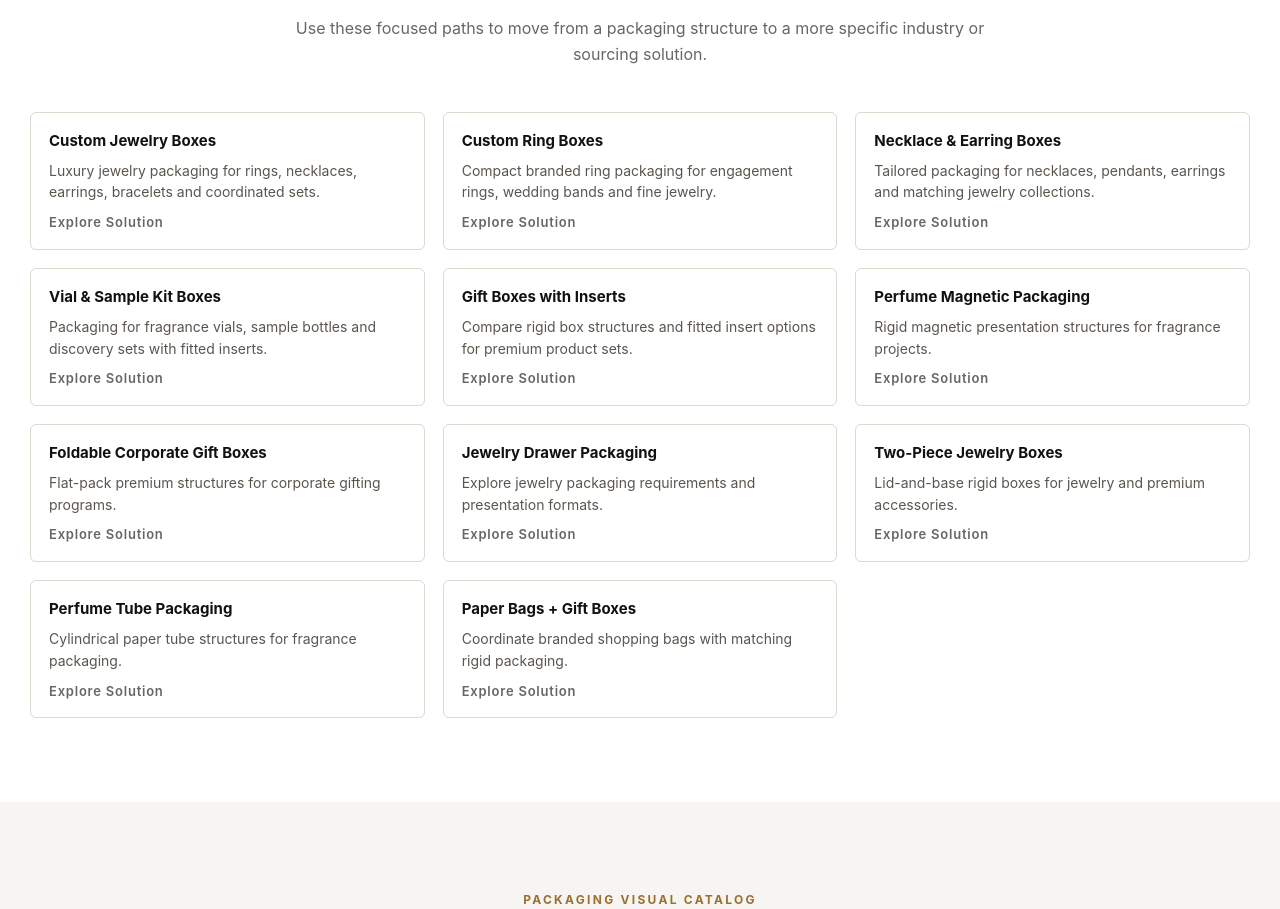
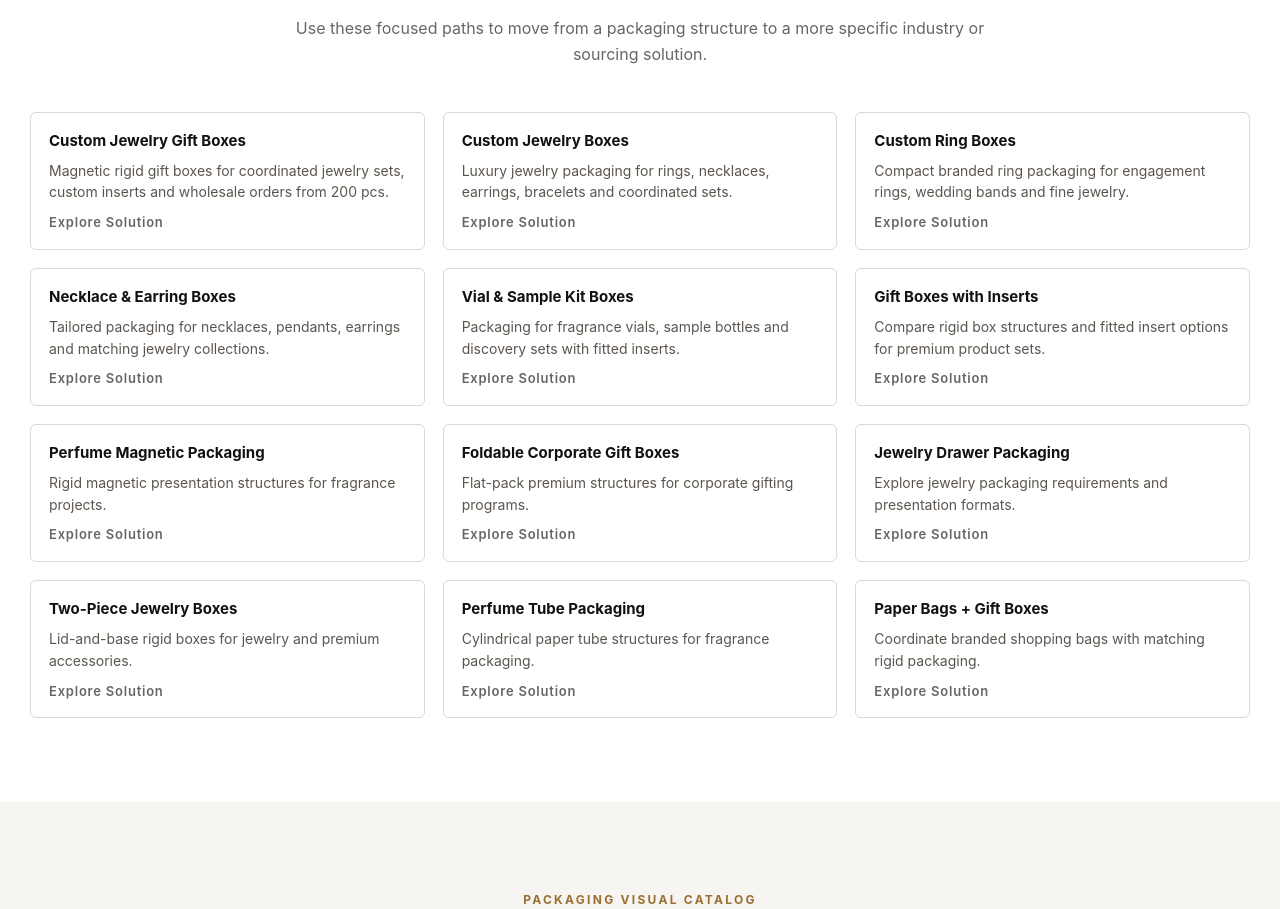
Before and after one commit to zikaiou/soriva-packaging, a Next.js app: page /products in a window 1280 px wide. Shown: the part 2666-3575 px from the top of the page. Built offline with nearby package versions, Linux system fonts and the light colour scheme.

Commit message:
Add product 17 directory link

```diff
--- a/src/app/products/page.tsx
+++ b/src/app/products/page.tsx
@@ -102,6 +102,7 @@ const featuredStyles = [
 ];
 
 const buyingPaths = [
+  { title: "Custom Jewelry Gift Boxes", desc: "Magnetic rigid gift boxes for coordinated jewelry sets, custom inserts and wholesale orders from 200 pcs.", href: "/products/custom-jewelry-gift-boxes/" },
   { title: "Custom Jewelry Boxes", desc: "Luxury jewelry packaging for rings, necklaces, earrings, bracelets and coordinated sets.", href: "/products/custom-jewelry-boxes/" },
   { title: "Custom Ring Boxes", desc: "Compact branded ring packaging for engagement rings, wedding bands and fine jewelry.", href: "/products/custom-ring-boxes/" },
   { title: "Necklace & Earring Boxes", desc: "Tailored packaging for necklaces, pendants, earrings and matching jewelry collections.", href: "/products/custom-necklace-earring-boxes/" },
```
